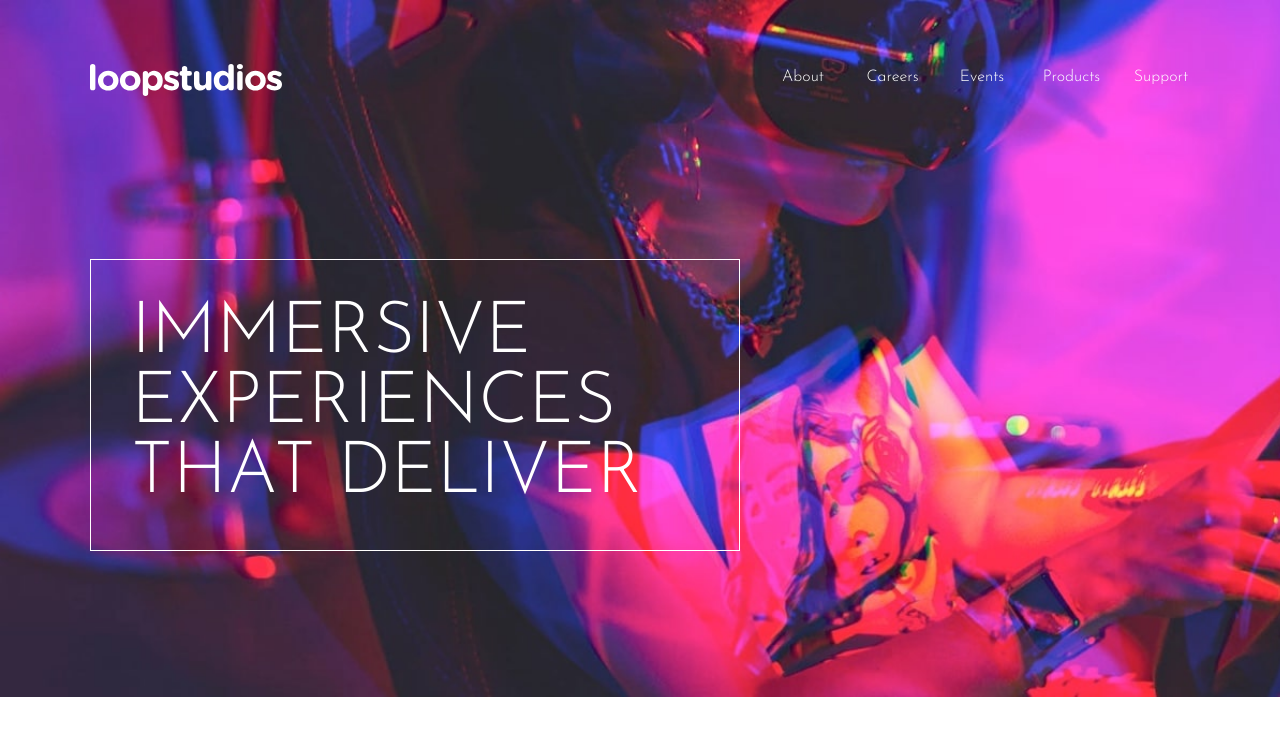
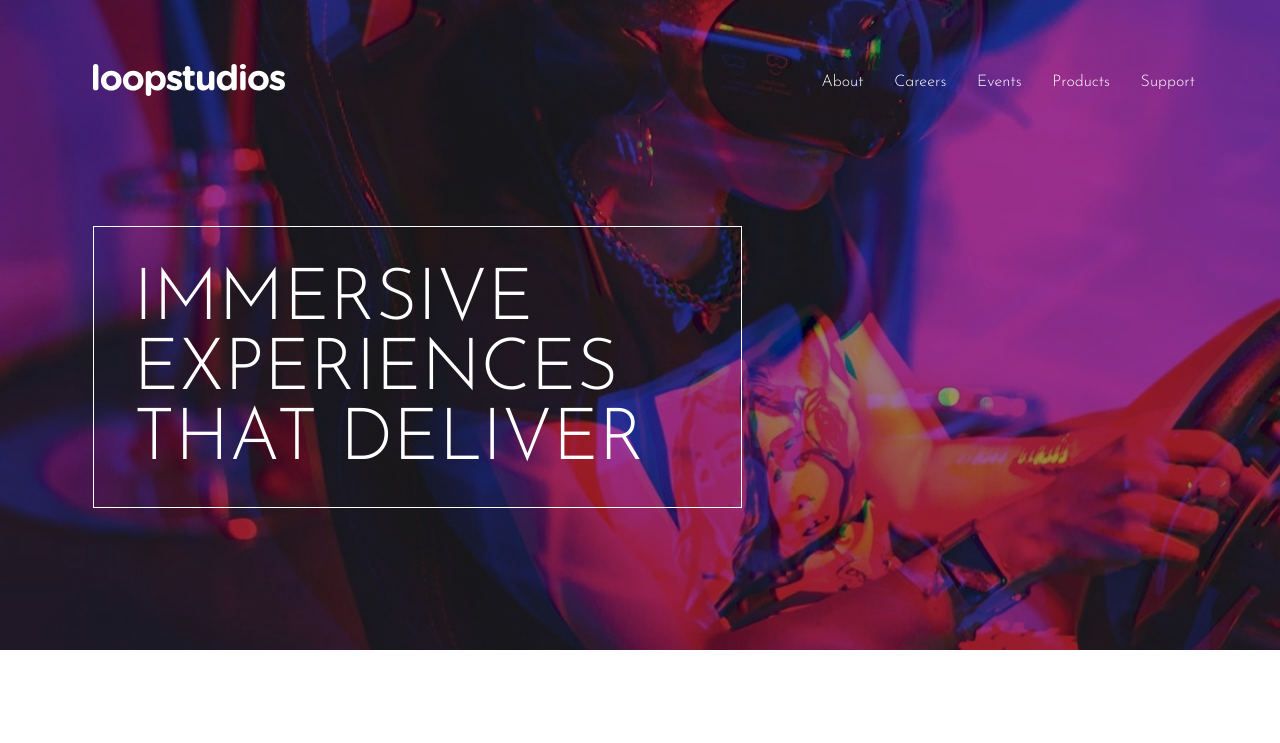
Before and after one commit to emestabillo/loopstudios-landing-page, a plain HTML site: page index.html in a window 1280 px wide. Shown: the top 743 px of the page. Drawn offline with Linux system fonts and the light colour scheme.

Commit message:
Finetune header

```diff
--- a/scss/_components.scss
+++ b/scss/_components.scss
@@ -1,10 +1,11 @@
 .container {
   width: 90%;
-  max-width: 73.3rem;
+  max-width: 74rem;
   margin: 0 auto;
 
   @include lg {
     width: 95%;
+    padding-left: 0.5rem;
   }
 }
 
--- a/scss/layout/_header.scss
+++ b/scss/layout/_header.scss
@@ -1,6 +1,6 @@
 .header {
-  background-image: url("/images/mobile/image-hero.jpg"),
-    linear-gradient(rgba(0, 0, 0, 0.4));
+  background: linear-gradient(rgba(0, 0, 0, 0.4)),
+    url("/images/mobile/image-hero.jpg");
   background-size: cover;
   background-repeat: no-repeat;
   color: $clr-white;
@@ -9,12 +9,12 @@
   text-transform: uppercase;
 
   @include lg {
-    background-image: url("/images/desktop/image-hero.jpg"),
-      linear-gradient(rgba(0, 0, 0, 0.4));
+    background: linear-gradient(rgba(0, 0, 0, 0.4)),
+      url("/images/desktop/image-hero.jpg");
   }
 
   @include lg {
-    padding: 4.26rem 0 9.73rem;
+    padding: 4.26rem 0 8.73rem;
   }
 
   a {
@@ -30,7 +30,8 @@
 
   @include lg {
     max-width: 43.3rem;
-    padding: 2.67rem;
+    padding: 2.67rem 2.67rem 2rem;
+    margin-top: 8.67rem;
   }
 
   h1 {
--- a/scss/layout/_nav.scss
+++ b/scss/layout/_nav.scss
@@ -47,8 +47,9 @@
       text-transform: capitalize;
 
       display: grid;
-      grid-template-columns: repeat(5, 1fr);
-      column-gap: 2.13rem;
+      grid-template-columns: repeat(5, max-content);
+      column-gap: 2.05rem;
+      align-items: end;
     }
 
     li {
```
Also changed, not shown: css/main.css, 1 other file.
